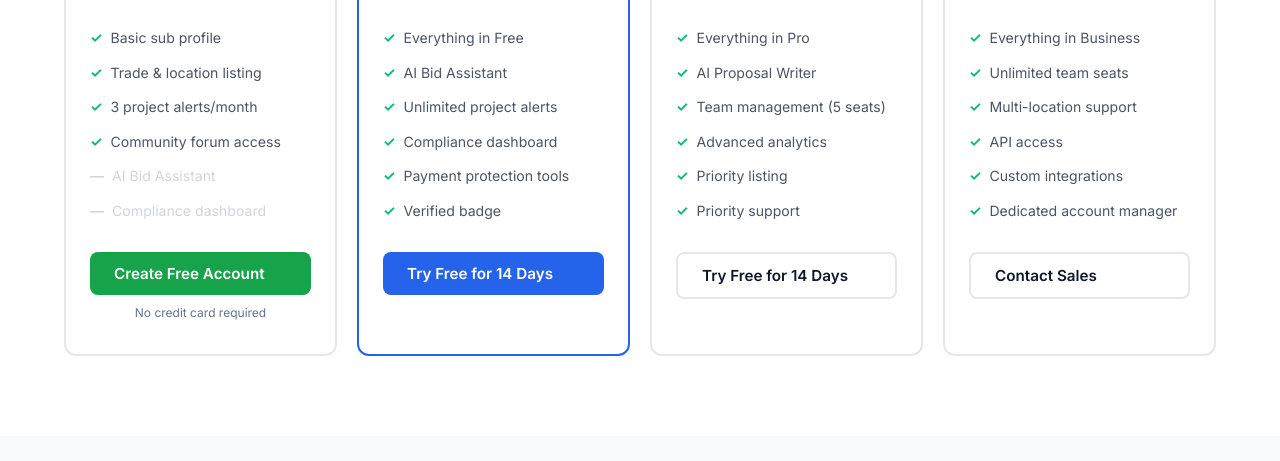
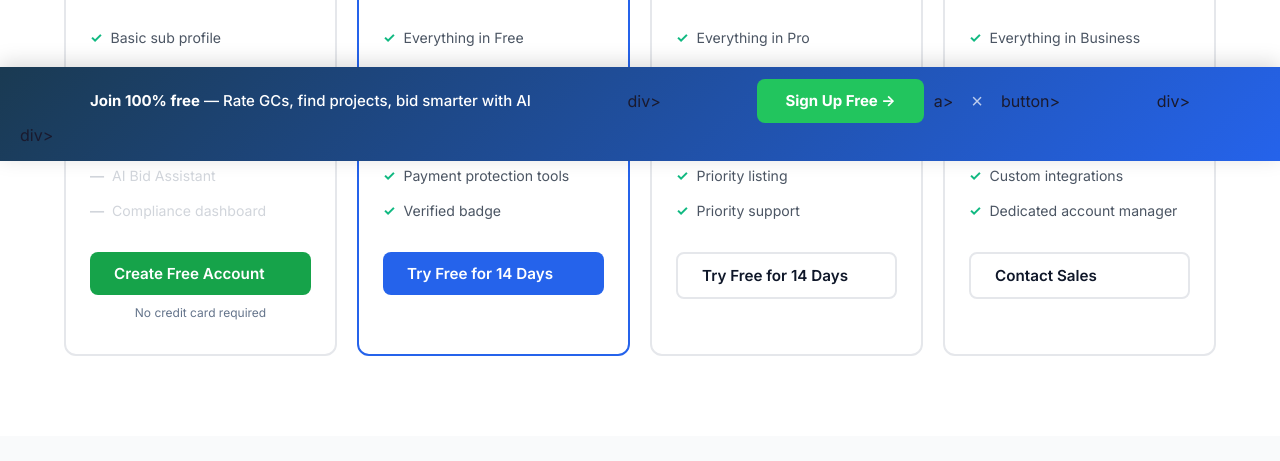
Before and after one commit to cwalsh7997/subcontractors-ai, a website: page pricing.html in a window 1280 px wide. Shown: the part 639-1100 px from the top of the page. Drawn offline with Linux system fonts and the light colour scheme.

Commit message:
Add floating CTA signup bar to pricing page

```diff
--- a/pricing.html
+++ b/pricing.html
@@ -486,5 +486,33 @@
   links.style.boxShadow = 'var(--shadow-lg)';
 }
 </script>
+  <!-- Floating CTA Bar -->
+  <div id="floating-cta" style="display:none;position:fixed;bottom:0;left:0;right:0;z-index:9999;background:linear-gradient(135deg,#1a3a52,#2563eb);padding:12px 20px;box-shadow:0 -4px 20px rgba(0,0,0,0.15);transform:translateY(100%);transition:transform 0.4s ease;">
+      <div style="max-width:1100px;margin:0 auto;display:flex;align-items:center;justify-content:space-between;flex-wrap:wrap;gap:10px;">
+            <div style="color:white;font-size:15px;font-weight:500;">
+                    <strong>Join 100% free</strong> &mdash; Rate GCs, find projects, bid smarter with AI
+            </div>div>
+          <div style="display:flex;gap:10px;align-items:center;">
+                <a href="app/signup.html" style="background:#22c55e;color:white;padding:10px 28px;border-radius:8px;text-decoration:none;font-weight:700;font-size:15px;white-space:nowrap;">Sign Up Free &rarr;</a>a>
+                <button onclick="document.getElementById('floating-cta').style.transform='translateY(100%)';sessionStorage.setItem('cta-dismissed','1')" style="background:none;border:none;color:rgba(255,255,255,0.7);cursor:pointer;font-size:20px;padding:4px 8px;">&times;</button>button>
+          </div>div>
+      </div>div>
+  </div>div>
+<script>
+  (function(){
+      if(sessionStorage.getItem('cta-dismissed')) return;
+      var cta = document.getElementById('floating-cta');
+      if(!cta) return;
+      var shown = false;
+      window.addEventListener('scroll', function(){
+            if(!shown && window.scrollY > 400){
+                    shown = true;
+                    cta.style.display = 'block';
+                    setTimeout(function(){ cta.style.transform = 'translateY(0)'; }, 50);
+            }
+      });
+  })();
+</script>
+</script></strong>
 </body>
 </html>
```
